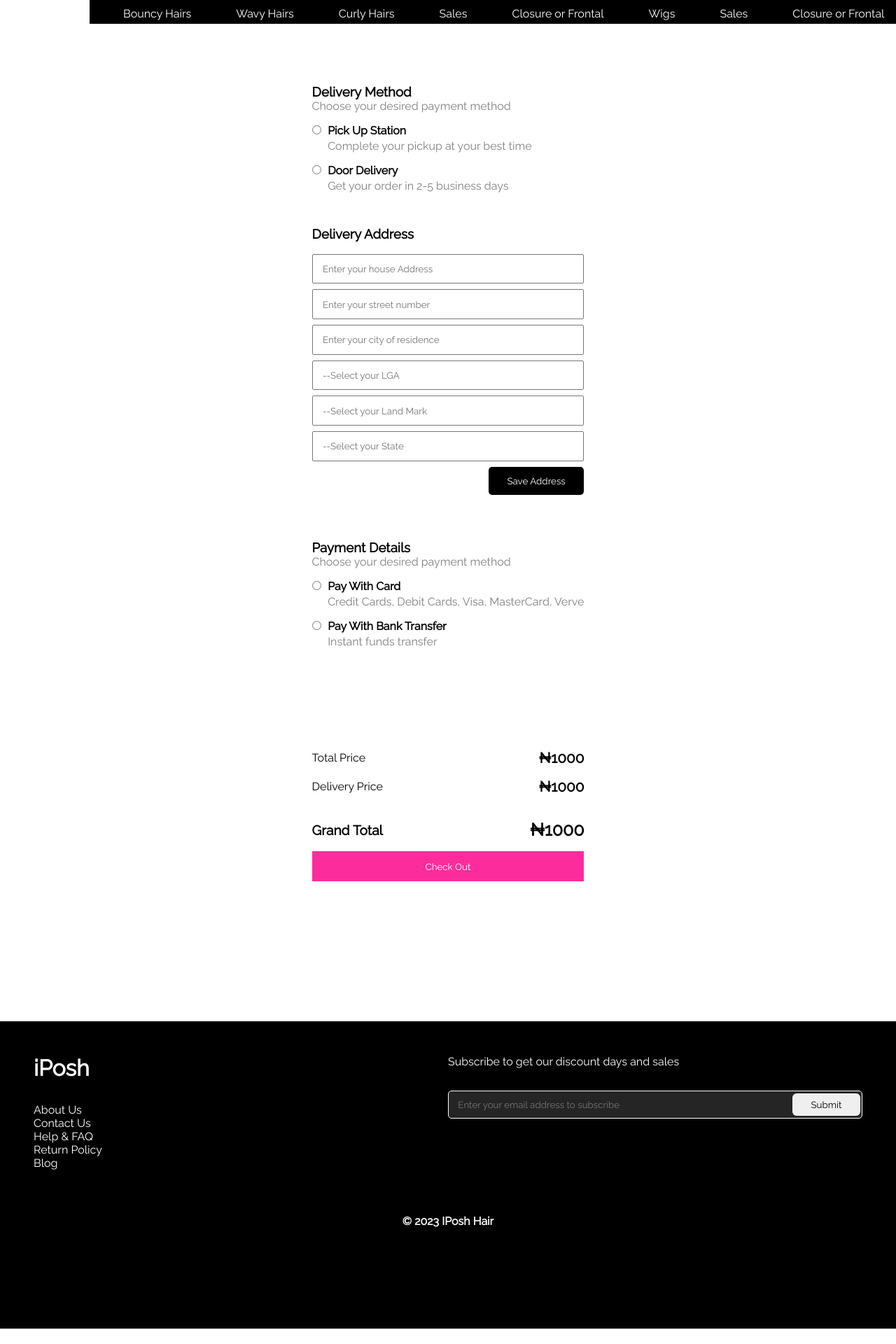
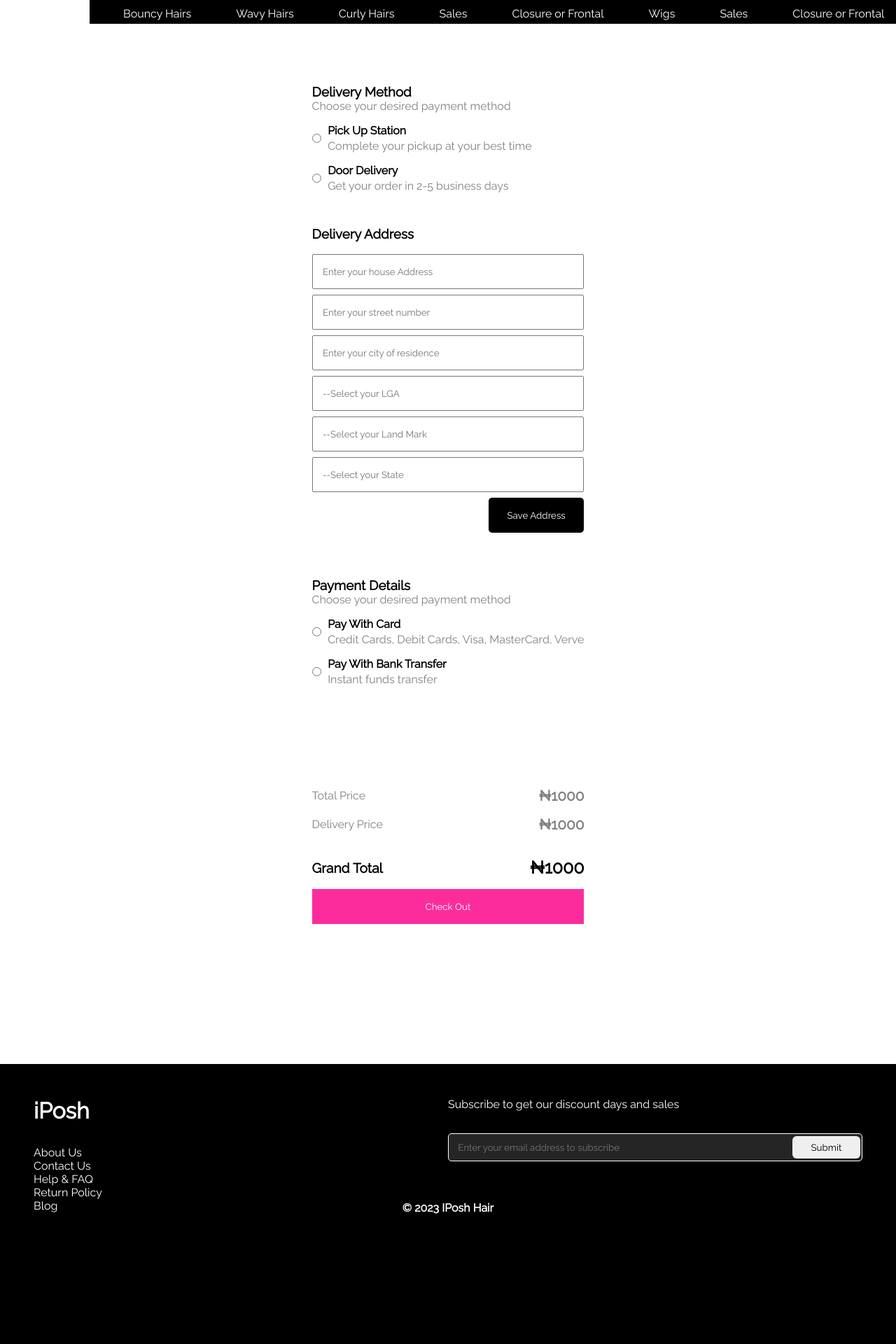
Before and after one commit to Ibeneme/iposh, a React (Create React App) app: page /checkout in a window 1280 px wide. Shown: the part 96-2016 px from the top of the page at 70% size. Before the commit the page ends 1994 px from the top, so only its background shows below. Built offline with nearby package versions, Linux system fonts and the light colour scheme.

Commit message:
first commit

```diff
--- a/src/components/Profile/Profile.css
+++ b/src/components/Profile/Profile.css
@@ -1,7 +1,8 @@
 .div-profile-div {
   display: flex;
   justify-content: center;
-  padding: 220px 0;
+  padding-top: 220px;
+  padding-bottom: 120px;
   background-color: #f4f4f4;
 }
 .div-profile-div-first {
@@ -16,40 +17,40 @@
   align-items: flex-start;
   background-color: #fff;
   margin: 0 16px;
-    width:100%
+  width: 100%;
 }
 
-  .hover-profile:hover{
+.hover-profile:hover {
   background-color: #d9d9d9;
-    padding: 0 -2em ;
+  padding: 0 -2em;
 }
 
-  .active-profile{
-    background-color: #FC2C9C;
-    color:white
+.active-profile {
+  background-color: #fc2c9c;
+  color: white;
 }
-  .bone{
-    gap:1em
+.bone {
+  gap: 1em;
 }
-  .staight{
+.staight {
   font-size: 1em;
 }
-  .staight-p{
+.staight-p {
   font-size: 0.8em;
 }
-@media (max-width: 1400px) {
+
+@media (max-width: 1119px) {
   .div-profile-div {
     display: flex;
     justify-content: center;
-    padding: 190px 0;
-    background-color: #f4f4f4;
+    padding-top: 2em;
+    width:100%;
+    background-color: #f4f4f4;;
   }
-
+  .div-profile-div-first {
+    display: flex;
+    width: 100%;
   }
-
-@media (max-width: 719px) {
-
-
 }
 @media (max-width: 990px) {
   .div-profile-div-second {
--- a/src/components/bag/Bag.js
+++ b/src/components/bag/Bag.js
@@ -29,7 +29,7 @@ const Bag = () => {
     <div className="div-cart-div">
       <Navbar />
       <div className="cart-div">
-        <div className="cart-first-div">
+        <div className="cart-first-div first-div-div">
           <div
             style={{
               display: "flex",
@@ -166,7 +166,7 @@ const Bag = () => {
             <button
               style={{
                 width: "100%",
-                height: "3.2em",
+                height: "50px",
                 backgroundColor: "#FC2C9C",
                 color: "white",
                 border: "none",
--- a/src/components/bag/Checkout.js
+++ b/src/components/bag/Checkout.js
@@ -1,6 +1,5 @@
 import React, { useState } from "react";
 import Navbar from "../navbar-and-footer/Navbar";
-
 
 const Checkout = () => {
   const [selectedDeliveryMethod, setSelectedDeliveryMethod] = useState("");
@@ -40,7 +39,7 @@ const Checkout = () => {
               <label
                 style={{
                   display: "flex",
-                  alignItems: "baseline",
+                  alignItems: "center",
                   justifyContent: "space-between",
                   gap: "0.6em",
                 }}
@@ -74,7 +73,7 @@ const Checkout = () => {
               <label
                 style={{
                   display: "flex",
-                  alignItems: "baseline",
+                  alignItems: "center",
                   justifyContent: "space-between",
                   gap: "0.6em",
                 }}
@@ -116,7 +115,7 @@ const Checkout = () => {
             <input
               style={{
                 width: "100%",
-                height: "3.2em",
+                height: '50px',
                 padding: "1em",
               }}
               placeholder="Enter your house Address"
@@ -124,7 +123,7 @@ const Checkout = () => {
             <input
               style={{
                 width: "100%",
-                height: "3.2em",
+                 height: '50px',
                 padding: "1em",
               }}
               placeholder="Enter your street number"
@@ -132,7 +131,7 @@ const Checkout = () => {
             <input
               style={{
                 width: "100%",
-                height: "3.2em",
+                 height: '50px',
                 padding: "1em",
               }}
               placeholder="Enter your city of residence"
@@ -140,7 +139,7 @@ const Checkout = () => {
             <input
               style={{
                 width: "100%",
-                height: "3.2em",
+                 height: '50px',
                 padding: "1em",
               }}
               placeholder="--Select your LGA"
@@ -148,7 +147,7 @@ const Checkout = () => {
             <input
               style={{
                 width: "100%",
-                height: "3.2em",
+                 height: '50px',
                 padding: "1em",
               }}
               placeholder="--Select your Land Mark"
@@ -156,7 +155,7 @@ const Checkout = () => {
             <input
               style={{
                 width: "100%",
-                height: "3.2em",
+                 height: '50px',
                 padding: "1em",
               }}
               placeholder="--Select your State"
@@ -173,7 +172,7 @@ const Checkout = () => {
               <button
                 style={{
                   width: "fit-content",
-                  height: "3em",
+                  height: "50px",
                   padding: "0 2em",
                   backgroundColor: "black",
                   color: "white",
@@ -213,7 +212,7 @@ const Checkout = () => {
                 <label
                   style={{
                     display: "flex",
-                    alignItems: "baseline",
+                    alignItems: "center",
                     justifyContent: "space-between",
                     gap: "0.6em",
                   }}
@@ -247,7 +246,7 @@ const Checkout = () => {
                 <label
                   style={{
                     display: "flex",
-                    alignItems: "baseline",
+                    alignItems: "center",
                     justifyContent: "space-between",
                     gap: "0.6em",
                   }}
@@ -285,6 +284,7 @@ const Checkout = () => {
                   justifyContent: "space-between",
                   alignItems: "center",
                   marginTop: "2em",
+                  color: "gray",
                 }}
               >
                 <p>Total Price</p>
@@ -310,6 +310,7 @@ const Checkout = () => {
                     justifyContent: "space-between",
                     alignItems: "center",
                     marginTop: "1em",
+                    color: "gray",
                   }}
                 >
                   <p>Delivery Price</p>
@@ -341,7 +342,7 @@ const Checkout = () => {
                   <button
                     style={{
                       width: "100%",
-                      height: "3.2em",
+                      height: "50px",
                       backgroundColor: "#FC2C9C",
                       color: "white",
                       border: "none",
@@ -355,7 +356,6 @@ const Checkout = () => {
           </div>
         </div>
       </div>{" "}
-
     </div>
   );
 };
--- a/src/components/bag/bag.css
+++ b/src/components/bag/bag.css
@@ -1,5 +1,8 @@
 .cart-div{
-    padding:6em;
+    padding-top:6em;
+    padding-right:6em;
+    padding-left:6em;
+    padding-bottom:12em;
     display: flex;
     justify-content: space-between;
     gap:1em;
@@ -11,6 +14,9 @@
     width:100%;
     background-color: white;
     padding: 1.2em;
+
+}
+.first-div-div{
     margin-top: 5em;
 }
 .cart-second-div{
@@ -38,13 +44,14 @@
         flex-direction: column;
         background-color: #fff;
         width:100%;
-        padding: 0em
+        padding: 0em;
+        margin-top: 2em;
 
     }
     .cart-first-div{
         width:100%;
         background-color: white;
-        margin-top: 5em;
+        margin-top: 6em;
     }
     .cart-second-div{
         width:100%;
--- a/src/components/navbar-and-footer/Footer.js
+++ b/src/components/navbar-and-footer/Footer.js
@@ -3,6 +3,10 @@ import "./styles/Footer.css";
 
 const Footer = () => {
   return (
+    <div style={{
+        minHeight:'50vh',
+        backgroundColor:'black'
+      }}>
       <div className="footer-background-black">
         <div className="iposh-flex">
           <div className="iposh-contents">
@@ -16,10 +20,7 @@ const Footer = () => {
             </div>
           </div>
           <div className="iposh-contents">
-          <p
-
-            className="iposh-contents-p-stlye"
-          >
+            <p className="iposh-contents-p-stlye">
               Subscribe to get our discount days and sales
             </p>
             <div className="div-stlye">
@@ -34,13 +35,15 @@ const Footer = () => {
         <p
           style={{
             textAlign: "center",
-          paddingBottom:'6em'
+            paddingBottom: "6em",
+            marginTop: "-5em",
           }}
           className="iposh-contents-p"
         >
           © 2023 IPosh Hair
         </p>
       </div>
+    </div>
   );
 };
 
```
Lines whose indentation alone changed are shown as unchanged.
